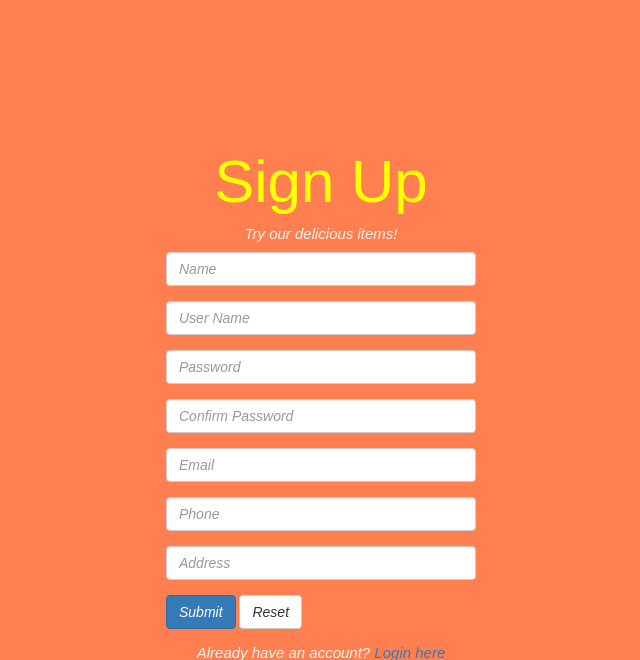
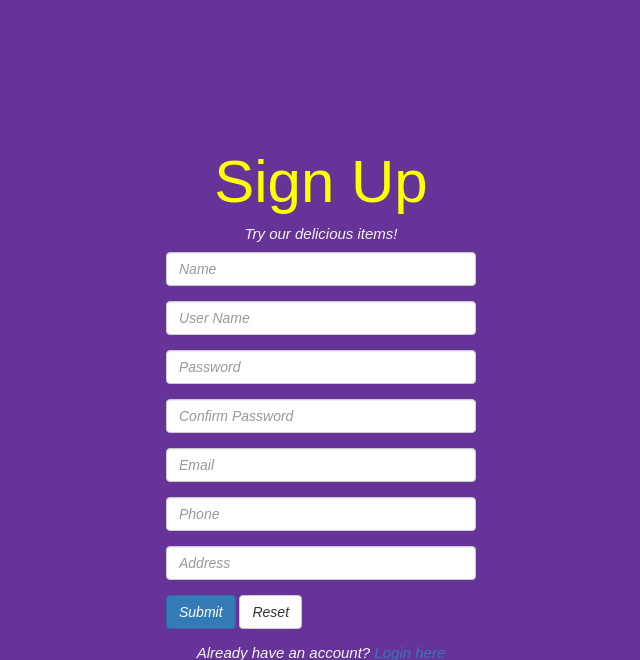
Before and after one commit to Rafsan25/CSE311.9L_Summer20_RAH1_-M-, a PHP site: page /admin/register.php in a window 1280 px wide. Shown: the top 660 px of the page, without its empty margins (319-959 px from the left). Run offline with PHP 8.4, Linux system fonts and the light colour scheme.

Commit message:
changed background color

```diff
--- a/admin/register.php
+++ b/admin/register.php
@@ -225,7 +225,7 @@ if ($_SERVER["REQUEST_METHOD"] == "POST") {
     <title>Register</title>
     <link rel="stylesheet" href="https://maxcdn.bootstrapcdn.com/bootstrap/3.3.7/css/bootstrap.css">
     <style type="text/css">
-        body {background-color: coral;}
+        body {background-color: rebeccapurple;}
         h2 {color: yellow;}
         p {color: whitesmoke;}
         h2 {text-align: center;}
```
